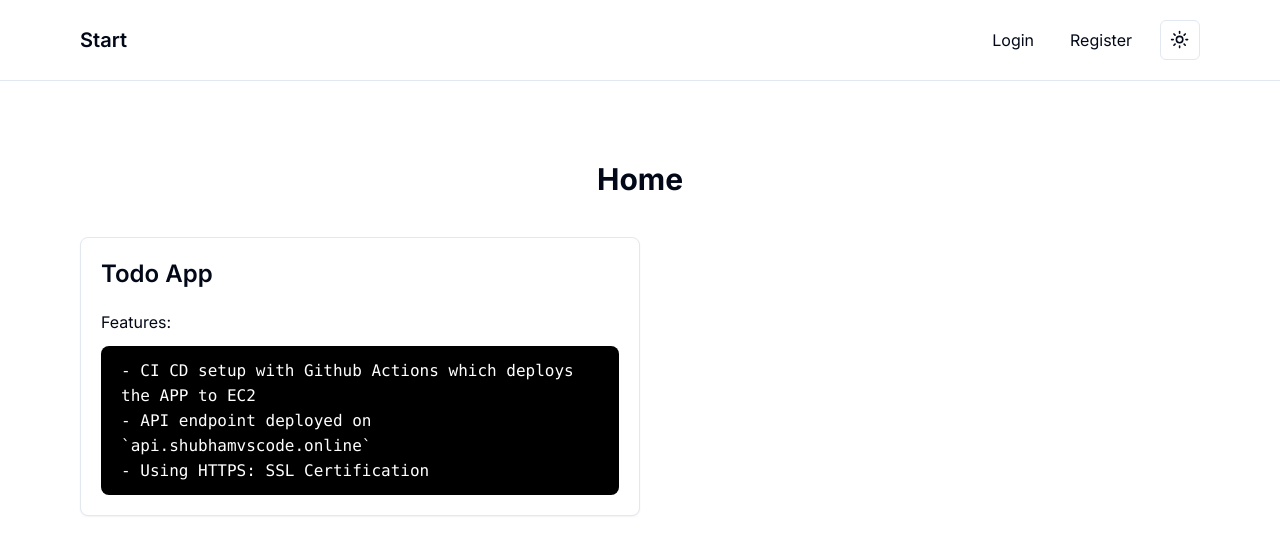
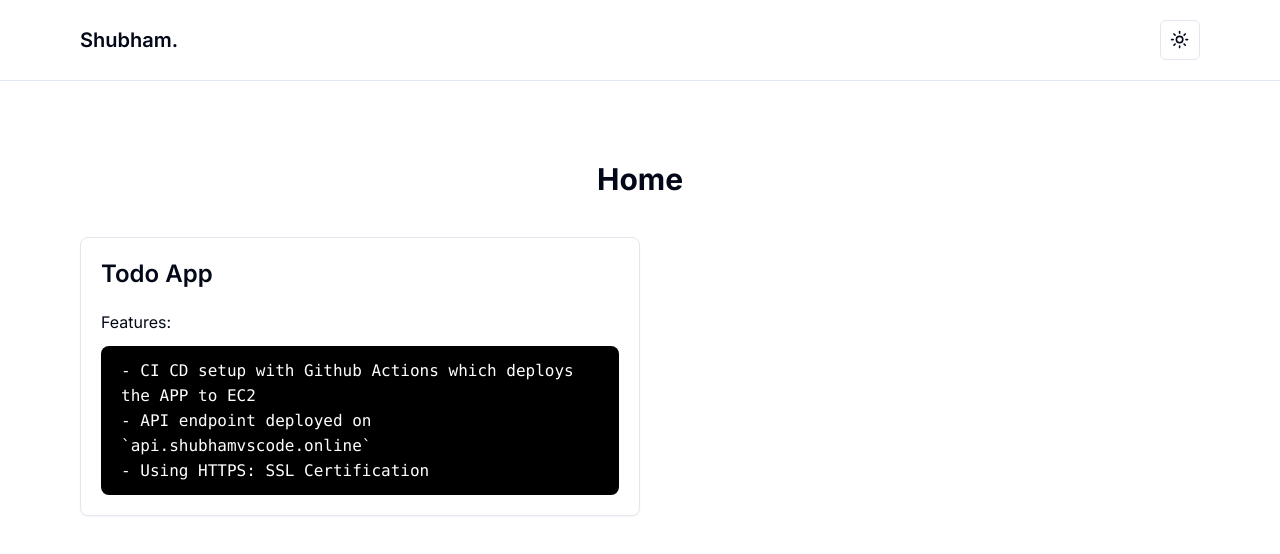
Before and after one commit to ShubhamVsCode/Projects, a Next.js app: page / in a window 1280 px wide. Shown: the top 554 px of the page. Built offline with nearby package versions, Linux system fonts and the light colour scheme.

Commit message:
refactor: navbar updated - issue: no-id

```diff
--- a/src/app/todo/create-todo.tsx
+++ b/src/app/todo/create-todo.tsx
@@ -28,6 +28,8 @@ const CreateTodo = () => {
     },
     onSuccess: (data) => {
       toast.success("Todo created successfully");
+      setTitle("");
+      setDescription("");
       queryClient.invalidateQueries({ queryKey: ["todos"] });
     },
     onError: (error) => {
@@ -39,8 +41,6 @@ const CreateTodo = () => {
     event.preventDefault();
 
     createTodoMutation.mutate({ title, description });
-    setTitle("");
-    setDescription("");
   };
 
   return (
--- a/src/components/core/navbar.tsx
+++ b/src/components/core/navbar.tsx
@@ -11,14 +11,14 @@ const Navbar = () => {
   return (
     <nav className='flex justify-between items-center py-5 px-20 border-b'>
       <Link href='/' className='text-xl font-semibold'>
-        <span>Start</span>
+        <span>Shubham.</span>
       </Link>
       <div className='flex gap-5 items-center'>
-        {links.map(({ href, label }) => (
+        {/* {links.map(({ href, label }) => (
           <Link href={href} key={`${href}${label}`}>
             <span className='px-2 py-1'>{label}</span>
           </Link>
-        ))}
+        ))} */}
         <ThemeMode />
       </div>
     </nav>
```
